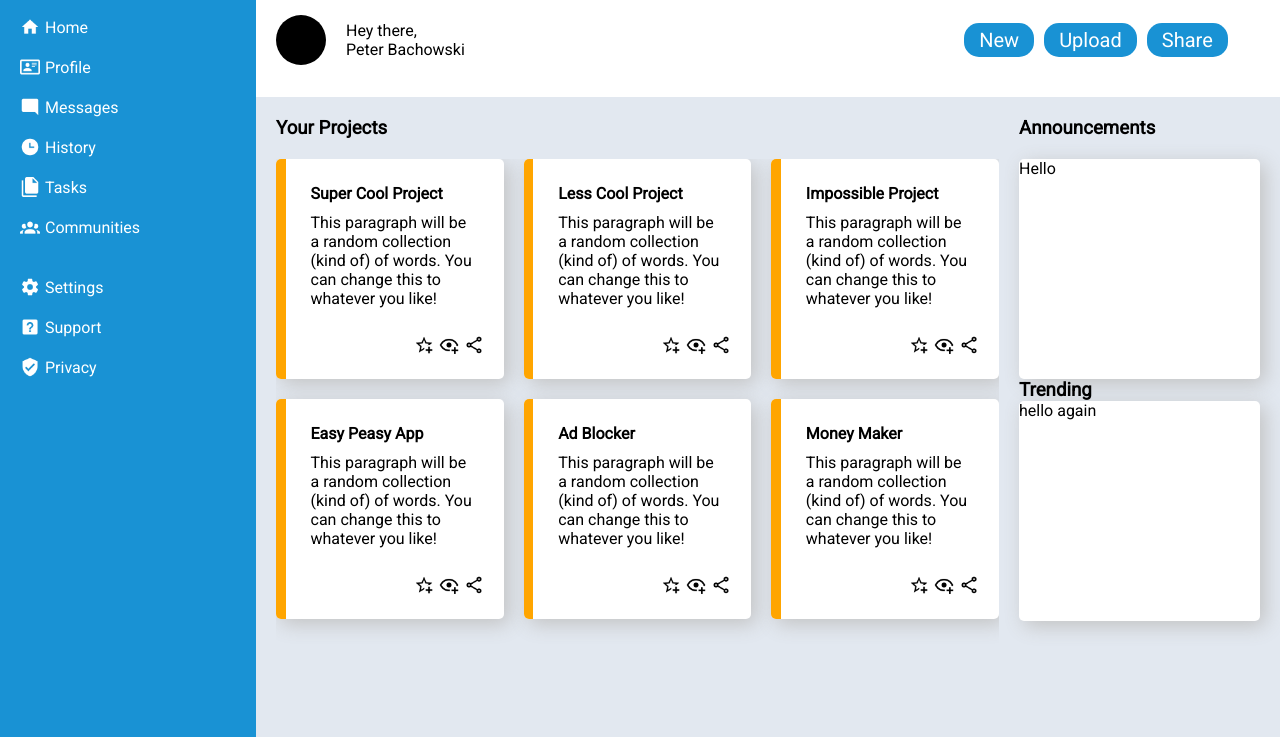
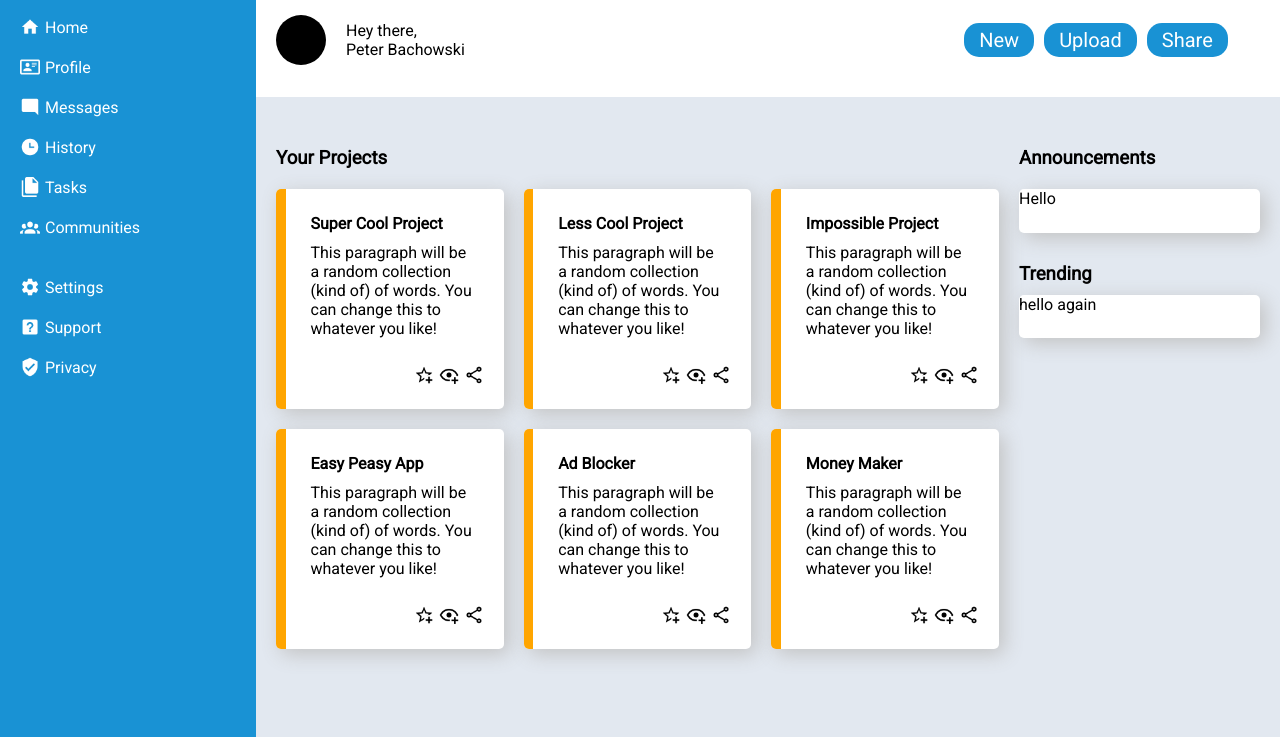
Before and after one commit to peter-bachowski/Project-Admin-Dashboard, a plain HTML site: page index.html in a window 1280 px wide. Shown: the part 63-800 px from the top of the page. Drawn offline with Linux system fonts and the light colour scheme.

Commit message:
Add flexbox to right content

```diff
--- a/styles.css
+++ b/styles.css
@@ -149,12 +149,20 @@ li > img {
 }
 
 h3 {
+  padding-top: 30px;
   text-align: left;
 }
 
 #mainHeader {
   grid-column: 1 / 2;
   grid-row: 1 / 2;
+}
+
+#rightContentContainer {
+  height: 30%;
+  display: flex;
+  flex-direction: column;
+  flex-grow: 1;
 }
 
 #announcements {
@@ -164,17 +172,18 @@ h3 {
 
 #announcementContainer {
   grid-column: 2 / 3;
-
   background-color: white;
+  height: 30%;
 }
 
 #trending {
   grid-column: 2 / 3;
-
+  padding-bottom: 10px;
 }
 
 #trendingContainer {
   grid-column: 2 / 3;
+  height: 30%;
 }
 
 #cardContainer {
@@ -183,7 +192,6 @@ h3 {
   grid-template-columns: repeat(auto-fit, minmax(220px, 1fr));
   grid-template-rows: min-content;
   grid-gap: 20px;
-  overflow-y: auto;
 }
 
 .card {
```
